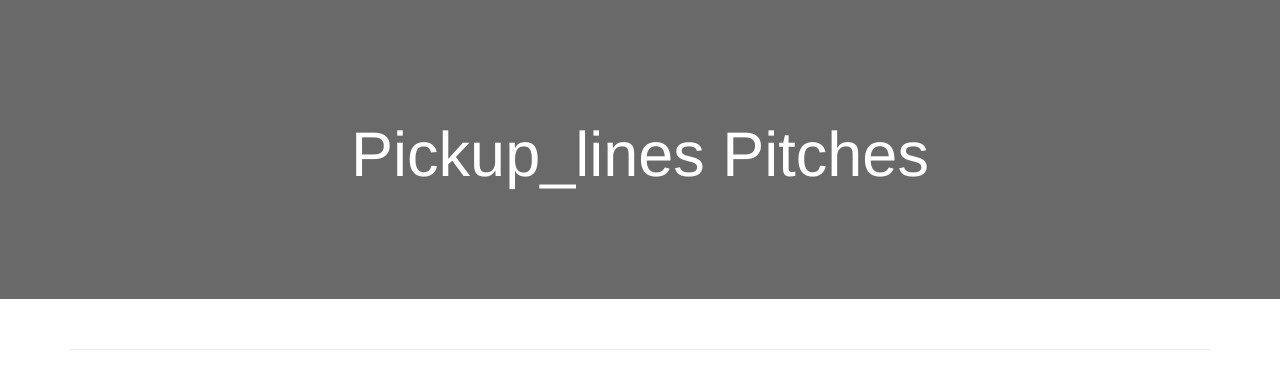
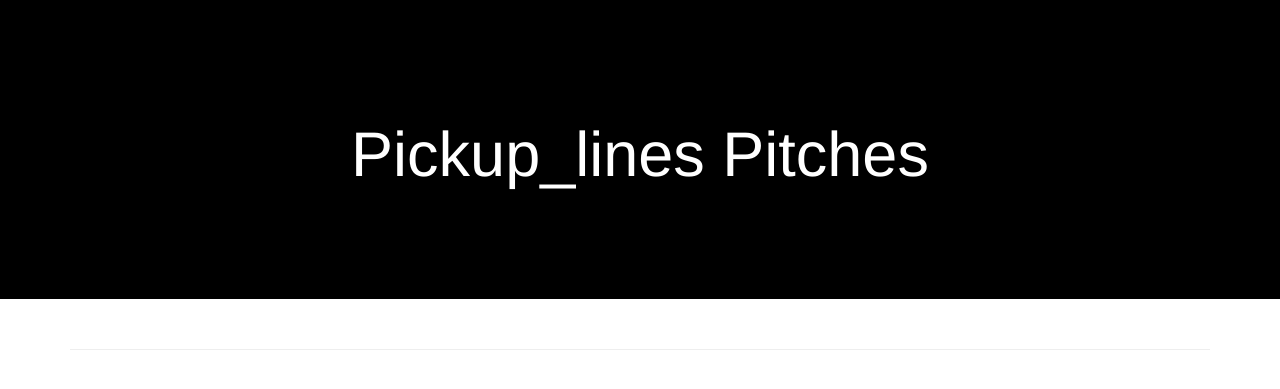
Before and after one commit to umurangamirwa/pitch, a Flask app: template app/templates/pickup.html in a window 1280 px wide. Shown: the part 52-441 px from the top of the page. Run offline with Flask 2, Linux system fonts and the light colour scheme; the template is opened without the code that fills it, so the values that code supplies are empty; some libraries are stand-ins or nearby versions.

Commit message:
add changes

```diff
--- a/app/templates/pickup.html
+++ b/app/templates/pickup.html
@@ -2,7 +2,7 @@
 {% import 'macros.html' as macro %}
 
 {%block content%}
-<div class="jumbotron text-center" style="background-color: dimgray; color: #fff; padding: 100px 25px">
+<div class="jumbotron text-center" style="background-color: black; color: #fff; padding: 100px 25px">
     <h1>Pickup_lines Pitches</h1>
 </div>
 <div class="container">
```
